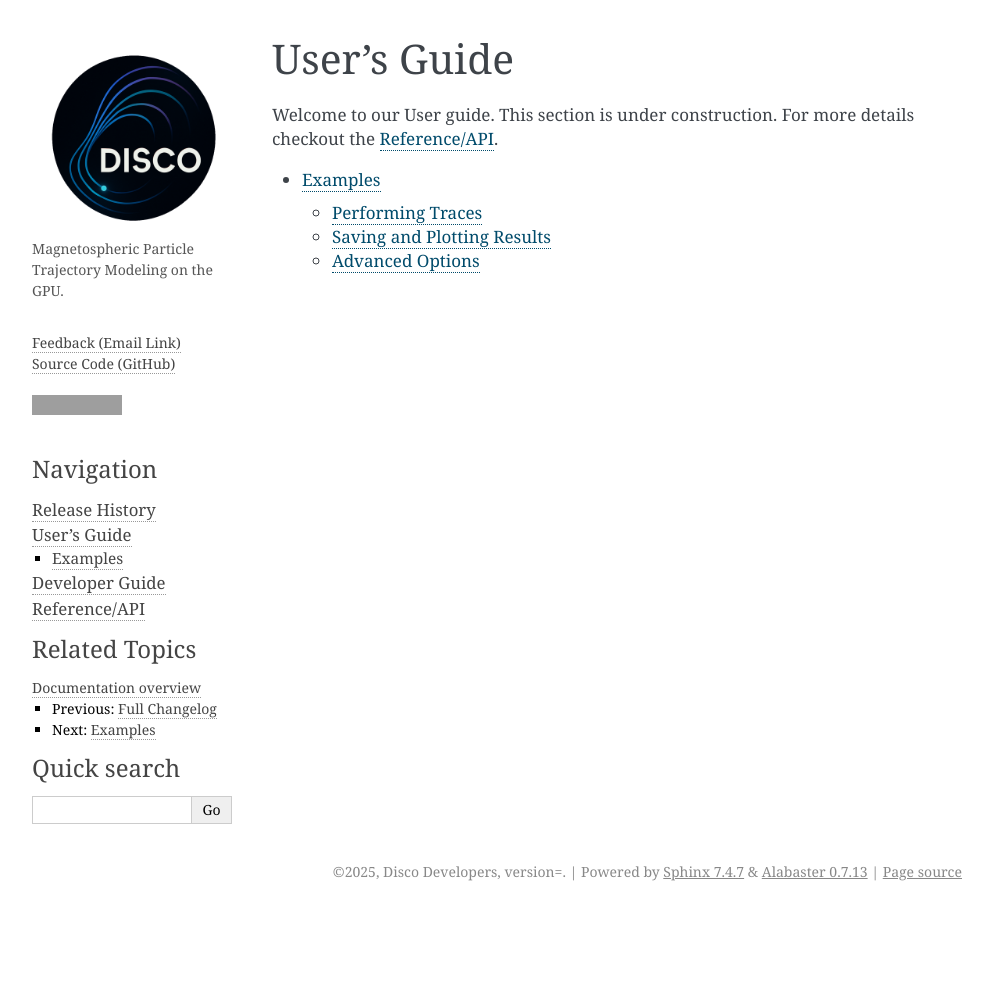
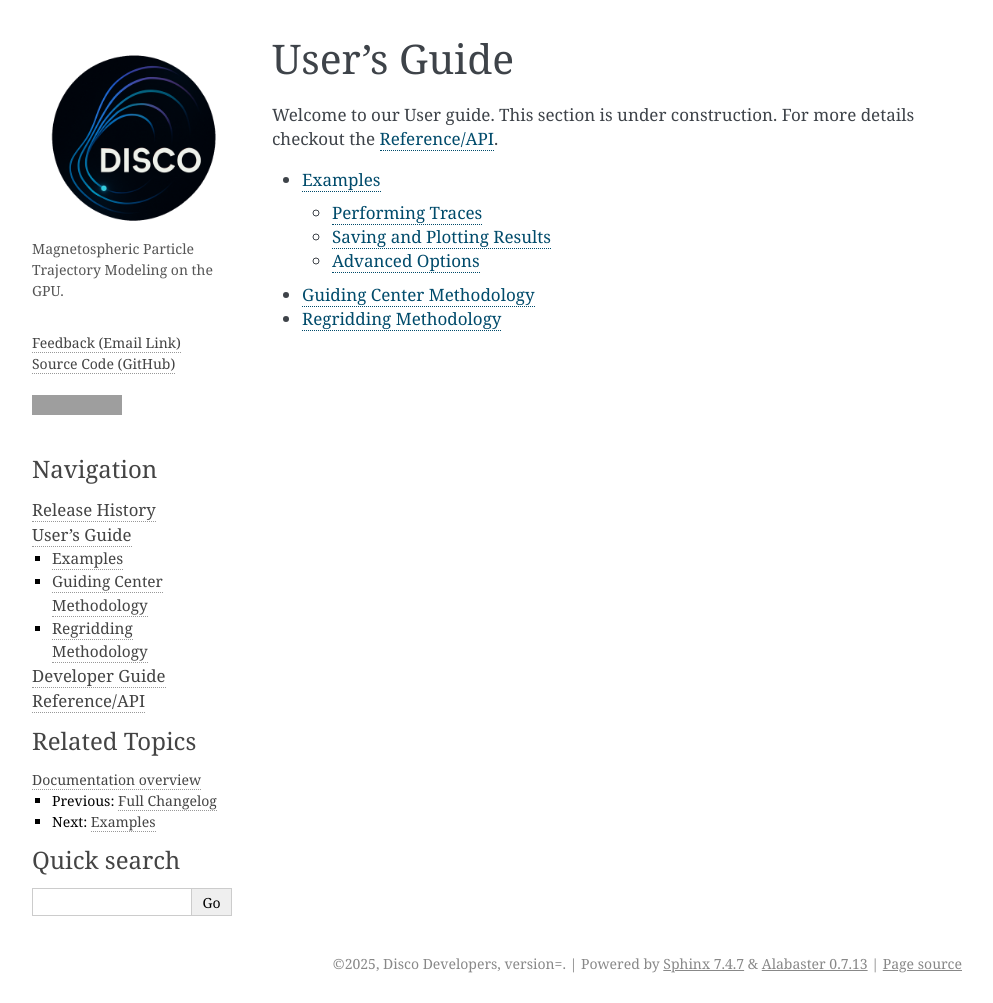
Before and after one commit to ddasilva/disco, a Sphinx documentation site: the page built from docs/user-guide/index.rst, in a window 1280 px wide. Shown: the whole page, without its empty margins (148-1141 px from the left). Built offline with Sphinx 7.4.7, drawn with Linux system fonts in a browser that asks for light colours; before the commit the page ends 911 px from its top, so only the background shows below that; grey boxes are pictures that could not be loaded.

Commit message:
Add stubs for users guide

```diff
--- /dev/null
+++ b/docs/user-guide/guiding-center.rst
@@ -0,0 +1,7 @@
+.. _guiding-center:
+
+#########
+Guiding Center Methodology
+#########
+
+Information on the guiding center methodology will be placed here.
--- a/docs/user-guide/index.rst
+++ b/docs/user-guide/index.rst
@@ -12,3 +12,5 @@ For more details checkout the :ref:`reference`.
    :maxdepth: 2
 
    examples
+   guiding-center
+   regridding
--- /dev/null
+++ b/docs/user-guide/regridding.rst
@@ -0,0 +1,7 @@
+.. _regridding:
+
+#########
+Regridding Methodology
+#########
+
+Information on regridding methodology will be placed here.
```
